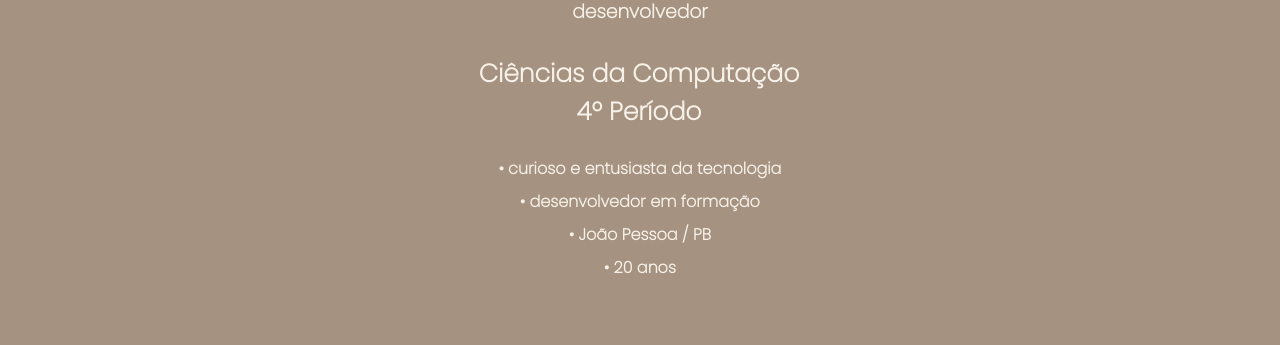
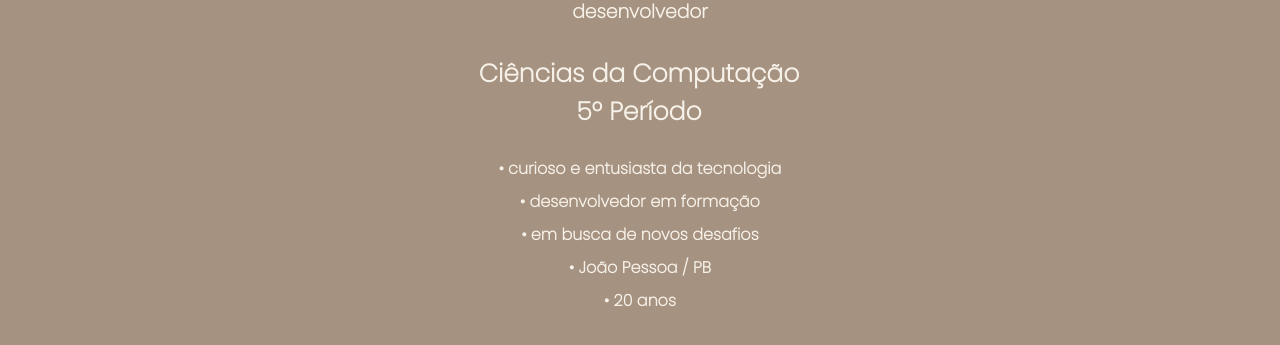
Before and after one commit to arthurvpires/arthur-vilar, a plain HTML site: page sobre.html in a window 1280 px wide. Shown: the part 289-634 px from the top of the page. Drawn offline with nearby package versions, Linux system fonts and the light colour scheme.

Commit message:
atualizacao de periodo para 5

```diff
--- a/sobre.html
+++ b/sobre.html
@@ -30,11 +30,13 @@
             <img class="img" src="me2.jpeg">
             <h1>Arthur Vilar<br></h1>
             <h3>desenvolvedor<br><br></h3>
-            <h2 class="h2">Ciências da Computação<br>4º Período<br></h2><br>
+            <h2 class="h2">Ciências da Computação<br>5º Período<br></h2><br>
             <h4 class="resumo">• curioso e entusiasta da tecnologia</h4>
             <h4 class="resumo">• desenvolvedor em formação</h4>
+            <h4 class="resumo">• em busca de novos desafios</h4>
             <h4 class="resumo">• João Pessoa / PB</h4>
             <h4 class="resumo">• 20 anos</h4>
+
 
         </div>
     </div>
```
Also changed, not shown: curriculo.html (+1 -1 lines).
